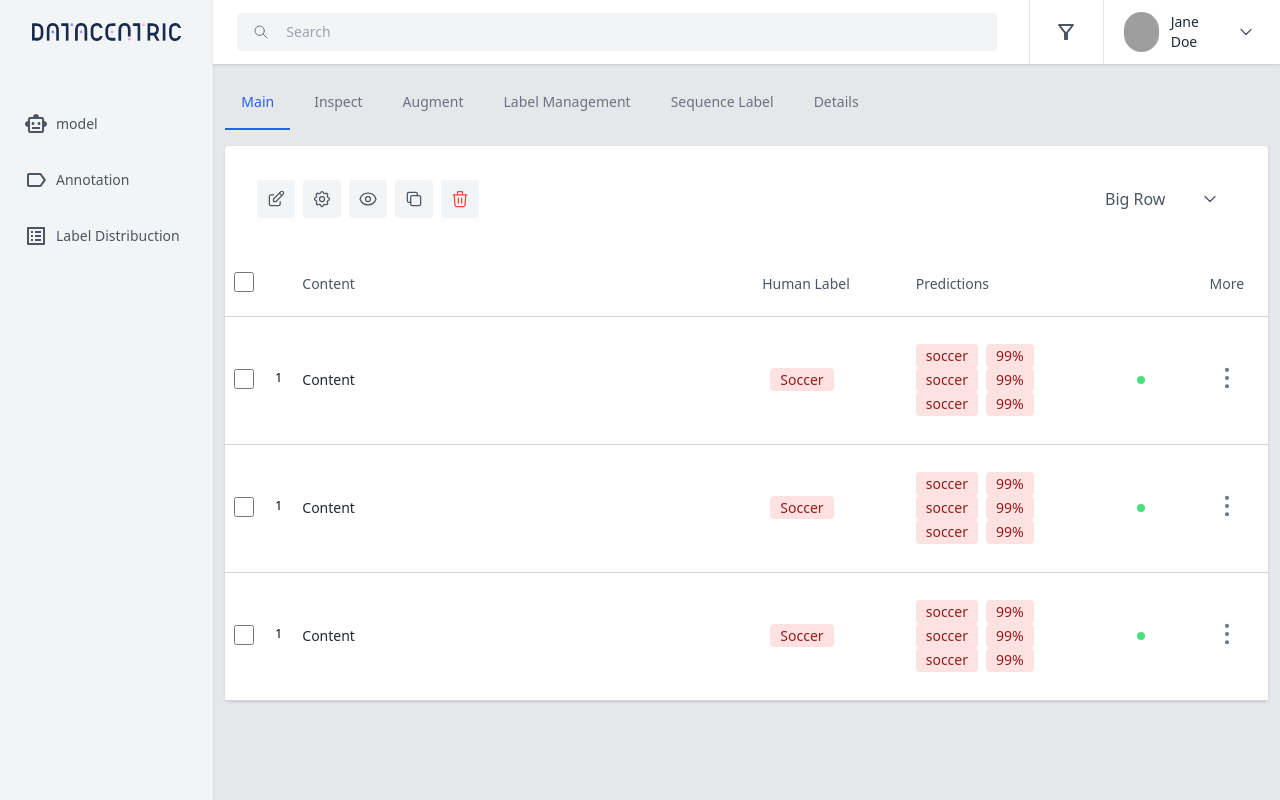
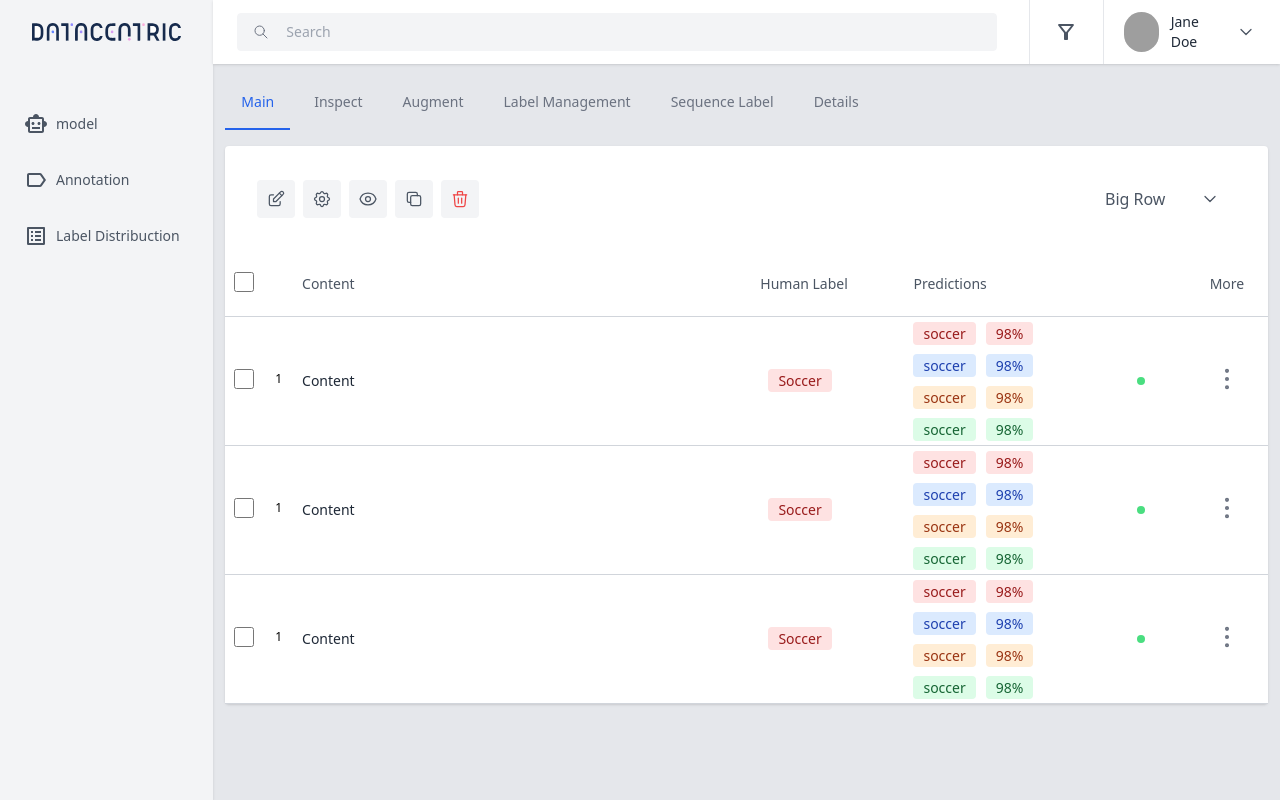
Before and after one commit to anovazzi1/react-example, a React (Create React App) app: page / in a window 1280 px wide. Built offline with nearby package versions, Linux system fonts and the light colour scheme; grey boxes are pictures that could not be loaded.

Commit message:
responsive space in predictions

```diff
--- a/package.json
+++ b/package.json
@@ -14,6 +14,7 @@
     "react": "^18.2.0",
     "react-dom": "^18.2.0",
     "react-scripts": "5.0.1",
+    "react-text-annotate": "^0.3.0",
     "sass": "^1.54.4",
     "web-vitals": "^2.1.4"
   },
--- a/src/components/TableRowComponents/Predictions.js
+++ b/src/components/TableRowComponents/Predictions.js
@@ -3,20 +3,24 @@ import Badge from "../../Badge"
 export default function Predictions()
 {
     return (
-        <td className="">
-            <div className="flex h-full">
-                <div className="flex flex-col">
-                    <Badge color={"red"} name="soccer"></Badge>
-                    <Badge color={"red"} name="soccer"></Badge>
-                    <Badge color={"red"} name="soccer"></Badge>
-                </div>
-                <div className="flex flex-col">
-                    <Badge color={"red"} name="99%"></Badge>
-                    <Badge color={"red"} name="99%"></Badge>
-                    <Badge color={"red"} name="99%"></Badge>
-                </div>
+        <td className="table h-32 border-spacing-1">
+                <tr className="border-hidden">
+                    <td><Badge color={"red"} name="soccer"></Badge></td>
+                    <td><Badge color={"red"} name="98%"></Badge></td>
+                </tr>
+                <tr>
+                    <td><Badge color={"blue"} name="soccer"></Badge></td>
+                    <td><Badge color={"blue"} name="98%"></Badge></td>
+                </tr>
+                <tr>
+                    <td><Badge color={"orange"} name="soccer"></Badge></td>
+                    <td><Badge color={"orange"} name="98%"></Badge></td>
+                </tr>
+                <tr>
+                    <td><Badge color={"green"} name="soccer"></Badge></td>
+                    <td><Badge color={"green"} name="98%"></Badge></td>
+                </tr>
 
-            </div>
         </td>
     )
 }
```
Also changed, not shown: 1 other file (tests, documents, lock files or other folders).
